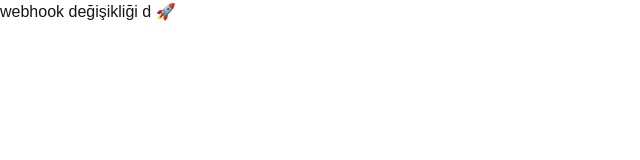
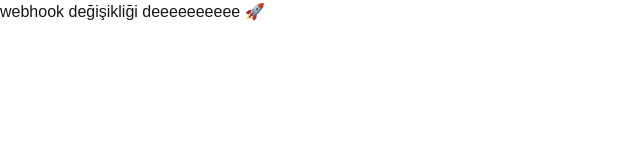
Before and after one commit to ibrahmflgl/ilk-deneme, a Next.js app: page / in a window 1280 px wide. Shown: the top 160 px of the page, without its empty margins (0-640 px from the left). Built offline with nearby package versions, Linux system fonts and the light colour scheme.

Commit message:
webhook değişiklik denemesi

```diff
--- a/src/app/page.tsx
+++ b/src/app/page.tsx
@@ -1,3 +1,3 @@
 export default function Home() {
-  return <h1>webhook değişikliği d  🚀</h1>;
+  return <h1>webhook değişikliği deeeeeeeeee  🚀</h1>;
 }
```
